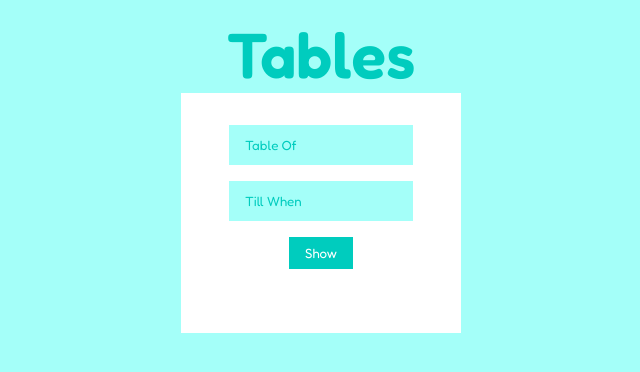
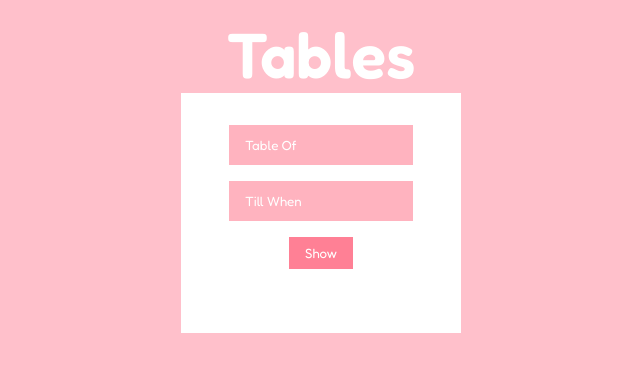
Before and after one commit to CodrShiv/Tables, a plain HTML site: page index.html in a window 1280 px wide. Shown: the whole page, without its empty margins (319-959 px from the left). Drawn offline with Linux system fonts and the light colour scheme.

Commit message:
Changed Colors

```diff
--- a/style.css
+++ b/style.css
@@ -10,7 +10,7 @@ body, html {
 }
 body {
     padding: 1rem 0;
-    background-color: #a4fff9;
+    background-color: #FFC0CB;
     display: flex;
     align-items: center;
     justify-content: center;
@@ -34,19 +34,19 @@ body {
 }
 h1 {
     font-weight: 600;
-    color: hsl(176, 100%, 40%);
+    color: #FFF;
     font-size: 4rem;
 }
 input {
-    background-color: #a4fff9;
+    background-color: hsl(350, 100%, 85%);
     padding: .75rem 1rem;
-    color: hsl(176, 100%, 40%);
+    color: #FFF;
 }
 input::placeholder {
-    color: hsl(176, 100%, 40%);
+    color: #FFF;
 }
 button {
-    background-color: hsl(176, 100%, 40%);
+    background-color: hsl(350, 100%, 75%);
     padding: .5rem 1rem;
     color: #FFF;
 }
@@ -64,5 +64,5 @@ input[type=number] {
   -moz-appearance: textfield;
 }
 #tables {
-    color: hsl(176, 100%, 40%);
+    color: hsl(350, 100%, 75%);
 }
```
